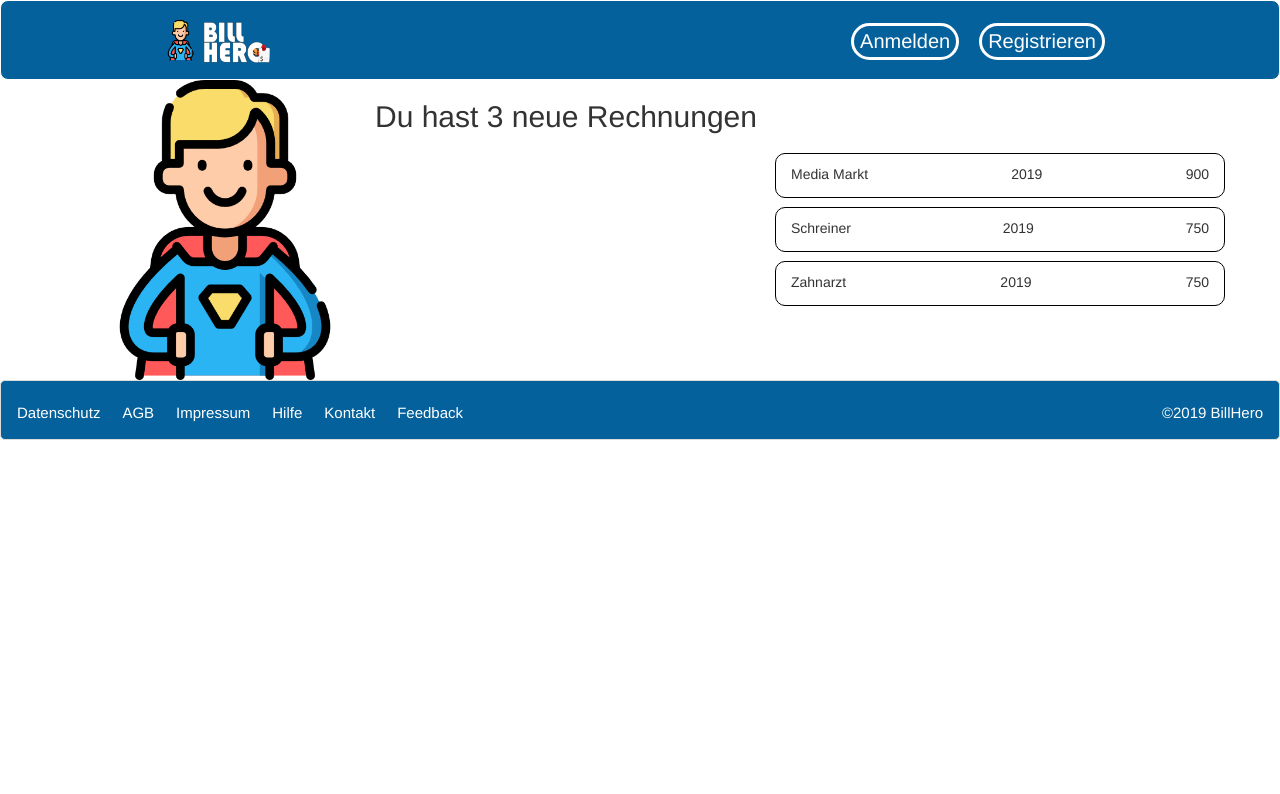
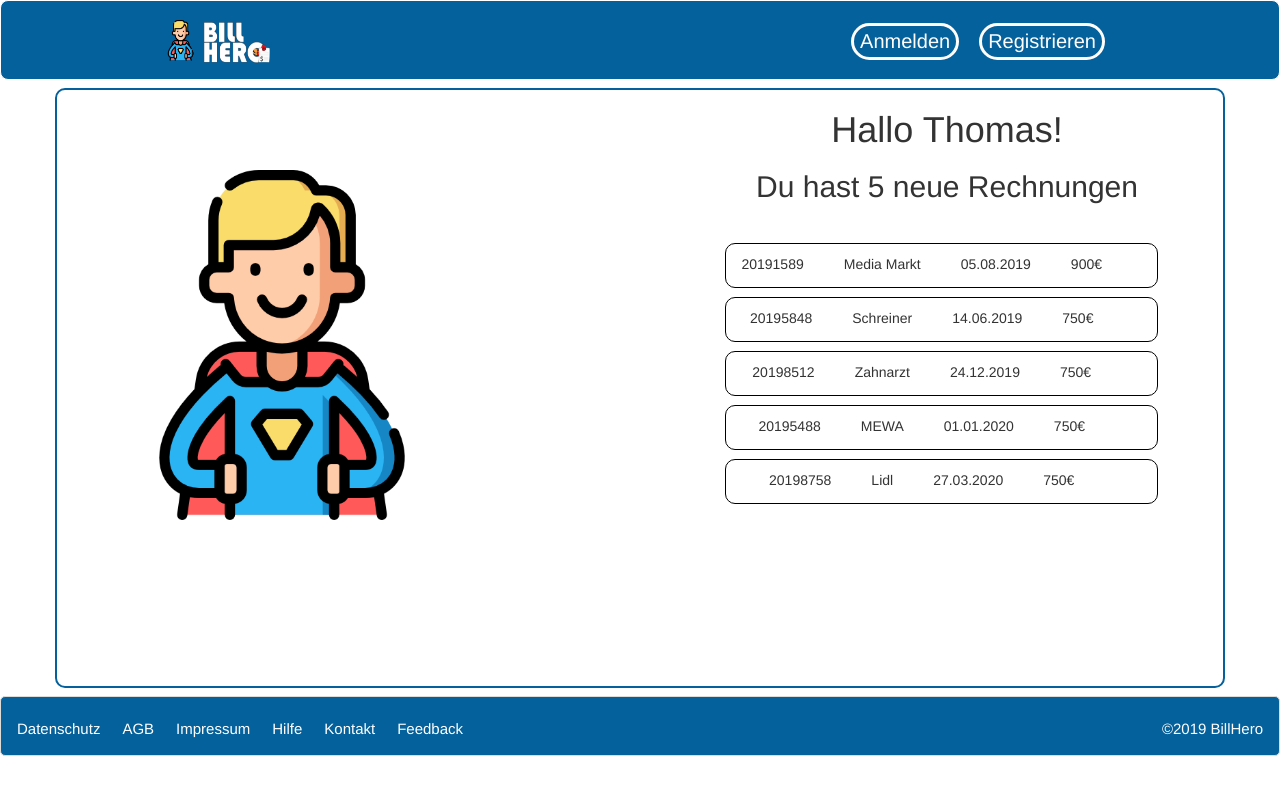
Before and after one commit to EricRissler/BillHero, an Angular app: page / in a window 1280 px wide. Shown: the top 794 px of the page. Built offline with nearby package versions, Linux system fonts and the light colour scheme.

Commit message:
Dashboard Prototyp + Bill-Detail Aussehen

```diff
--- a/src/app/app.component.html
+++ b/src/app/app.component.html
@@ -1,2 +1,3 @@
+<app-header></app-header>
 <app-dashboard></app-dashboard>
 <app-footer></app-footer>
--- a/src/app/app.module.ts
+++ b/src/app/app.module.ts
@@ -10,6 +10,8 @@ import { FooterComponent } from "./footer/footer.component";
 import { SigninComponent } from "./signin/signin.component";
 import { BillDetailComponent } from './bill-detail/bill-detail.component';
 import { DashboardComponent } from './dashboard/dashboard.component';
+import { HeaderLoginComponent } from './header/header-login/header-login.component';
+import { HeaderDashComponent } from './header/header-dash/header-dash.component';
 
 @NgModule({
   declarations: [
@@ -20,7 +22,9 @@ import { DashboardComponent } from './dashboard/dashboard.component';
     FooterComponent,
     SigninComponent,
     BillDetailComponent,
-    DashboardComponent
+    DashboardComponent,
+    HeaderLoginComponent,
+    HeaderDashComponent
   ],
   imports: [BrowserModule, FormsModule],
   providers: [],
--- a/src/app/dashboard/dashboard.component.css
+++ b/src/app/dashboard/dashboard.component.css
@@ -1,28 +1,54 @@
+.container {
+  margin-top: 8px;
+  margin-bottom: 8px;
+  border: 2px solid #05619b;
+  border-radius: 10px;
+  height: 600px;
+}
+
+.title {
+  margin-right: 70px;
+  float: right;
+}
+
+h1 {
+  text-align: center;
+}
+
+h2 {
+  text-align: center;
+}
 .Billy {
   float: left;
-  width: 300px;
-  height: 300px;
+  width: 350px;
+  height: 350px;
   margin-left: 20px;
+  margin-top: 80px;
 }
 
 ul {
-  float: right;
+  list-style: none;
+  margin-top: 10px;
 }
 
-#bill {
+li {
+  display: inline;
+  margin-right: 40px;
+}
+
+.rightcontainer {
+  float: right;
+  margin-top: 20px;
+  margin-right: 50px;
+}
+
+#list {
   border: 1px solid black;
   border-radius: 10px;
-  margin-top: 10px;
-  width: 450px;
   height: 45px;
   text-align: center;
 }
 
-.company {
-  float: left;
+.left {
+  margin-bottom: 20px;
 }
-
-.price {
-  float: right;
-  text-align: center;
-}
--- a/src/app/dashboard/dashboard.component.html
+++ b/src/app/dashboard/dashboard.component.html
@@ -1,18 +1,20 @@
-<app-header></app-header>
 <div class="container">
-  <div class="row">
-    <img class="Billy" [src]="Billy" alt="Billy" />
+  <div class="title">
+    <h1>Hallo {{ user }}!</h1>
 
     <h2>Du hast {{ billcount }} neue Rechnungen</h2>
+  </div>
 
-    <ul class="list-group">
-      <div class="list-group-item" id="bill" *ngFor="let bill of bill">
-        <div class="company">{{ bill.name }}</div>
+  <div class="col-xs-5">
+    <img class="Billy" [src]="Billy" alt="Billy" />
+  </div>
 
-        {{ bill.deadline }}
-
-        <div class="price">{{ bill.price }}</div>
-      </div>
+  <div class="rightcontainer">
+    <ul class="list-group-item" id="list" *ngFor="let bill of bill">
+      <li class="list-group">{{ bill.billnr }}</li>
+      <li class="list-group">{{ bill.name }}</li>
+      <li class="list-group">{{ bill.deadline }}</li>
+      <li class="list-group">{{ bill.price }}€</li>
     </ul>
   </div>
 </div>
--- a/src/app/dashboard/dashboard.component.ts
+++ b/src/app/dashboard/dashboard.component.ts
@@ -10,12 +10,19 @@ export class DashboardComponent implements OnInit {
   private Billy = require("../../assets/img/Billy.png");
 
   bill: Bill[] = [
-    new Bill("Media Markt", 2019, 900),
-    new Bill("Schreiner", 2019, 750),
-    new Bill("Zahnarzt", 2019, 750)
+    new Bill(20191589, "Media Markt", "05.08.2019", 900),
+    new Bill(20195848, "Schreiner", "14.06.2019", 750),
+    new Bill(20198512, "Zahnarzt", "24.12.2019", 750),
+    new Bill(20195488, "MEWA", "01.01.2020", 750),
+    new Bill(20198758, "Lidl", "27.03.2020", 750)
   ];
 
-  billcount = Bill.length;
+  // test = new Array(10, 20, 54, 48, 87);
+
+  billcount = this.bill.length;
+
+  user: string = "Thomas";
+
   constructor() {}
 
   ngOnInit() {}
--- /dev/null
+++ b/src/app/header/header-dash/header-dash.component.html
@@ -0,0 +1,3 @@
+<p>
+  header-dash works!
+</p>
--- /dev/null
+++ b/src/app/header/header-dash/header-dash.component.ts
@@ -0,0 +1,15 @@
+import { Component, OnInit } from '@angular/core';
+
+@Component({
+  selector: 'app-header-dash',
+  templateUrl: './header-dash.component.html',
+  styleUrls: ['./header-dash.component.css']
+})
+export class HeaderDashComponent implements OnInit {
+
+  constructor() { }
+
+  ngOnInit() {
+  }
+
+}
--- /dev/null
+++ b/src/app/header/header-login/header-login.component.html
@@ -0,0 +1,3 @@
+<p>
+  header-login works!
+</p>
--- /dev/null
+++ b/src/app/header/header-login/header-login.component.ts
@@ -0,0 +1,15 @@
+import { Component, OnInit } from '@angular/core';
+
+@Component({
+  selector: 'app-header-login',
+  templateUrl: './header-login.component.html',
+  styleUrls: ['./header-login.component.css']
+})
+export class HeaderLoginComponent implements OnInit {
+
+  constructor() { }
+
+  ngOnInit() {
+  }
+
+}
--- a/src/app/shared/bill.model.ts
+++ b/src/app/shared/bill.model.ts
@@ -1,7 +1,8 @@
 export class Bill {
   constructor(
+    public billnr: number,
     public name: string,
-    public deadline: number,
+    public deadline: string,
     public price: number
   ) {}
 }
```
Also changed, not shown: src/app/header/header-dash/header-dash.component.css (added), src/app/header/header-login/header-login.component.css (added).
